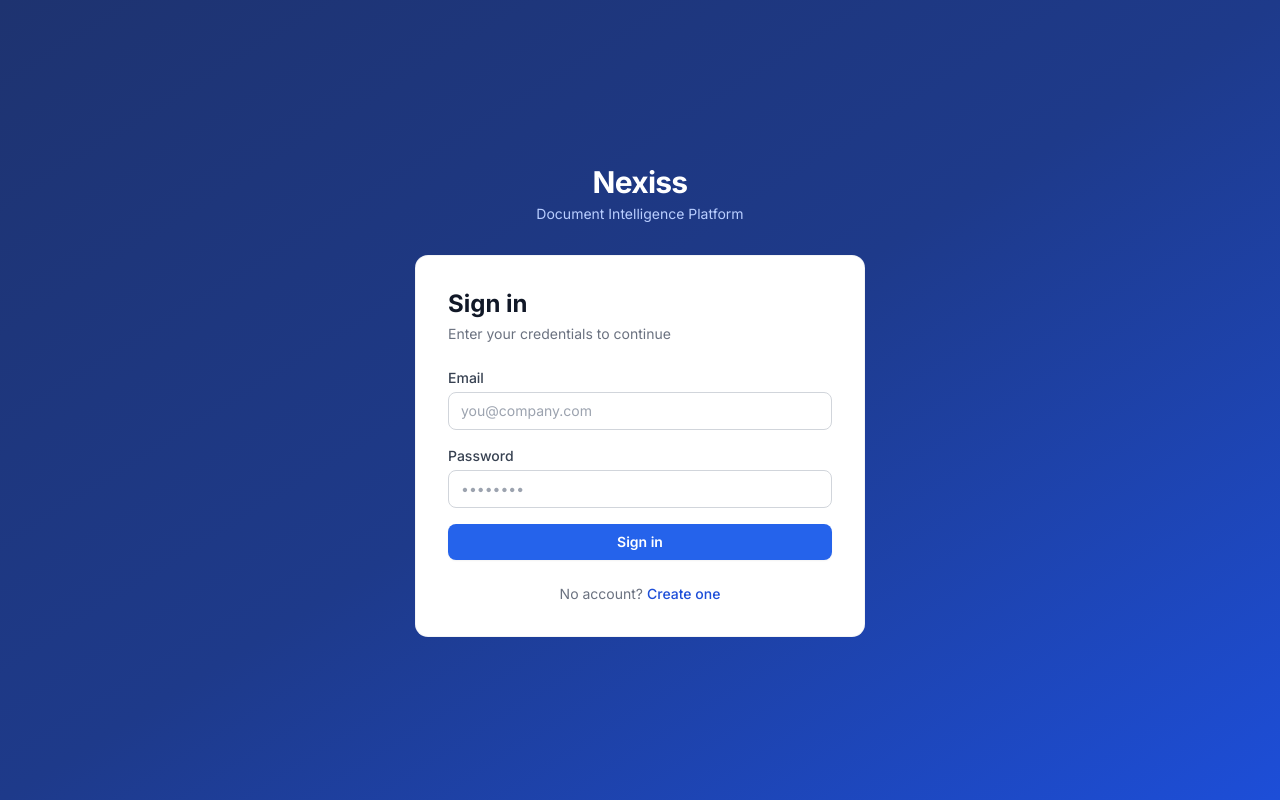
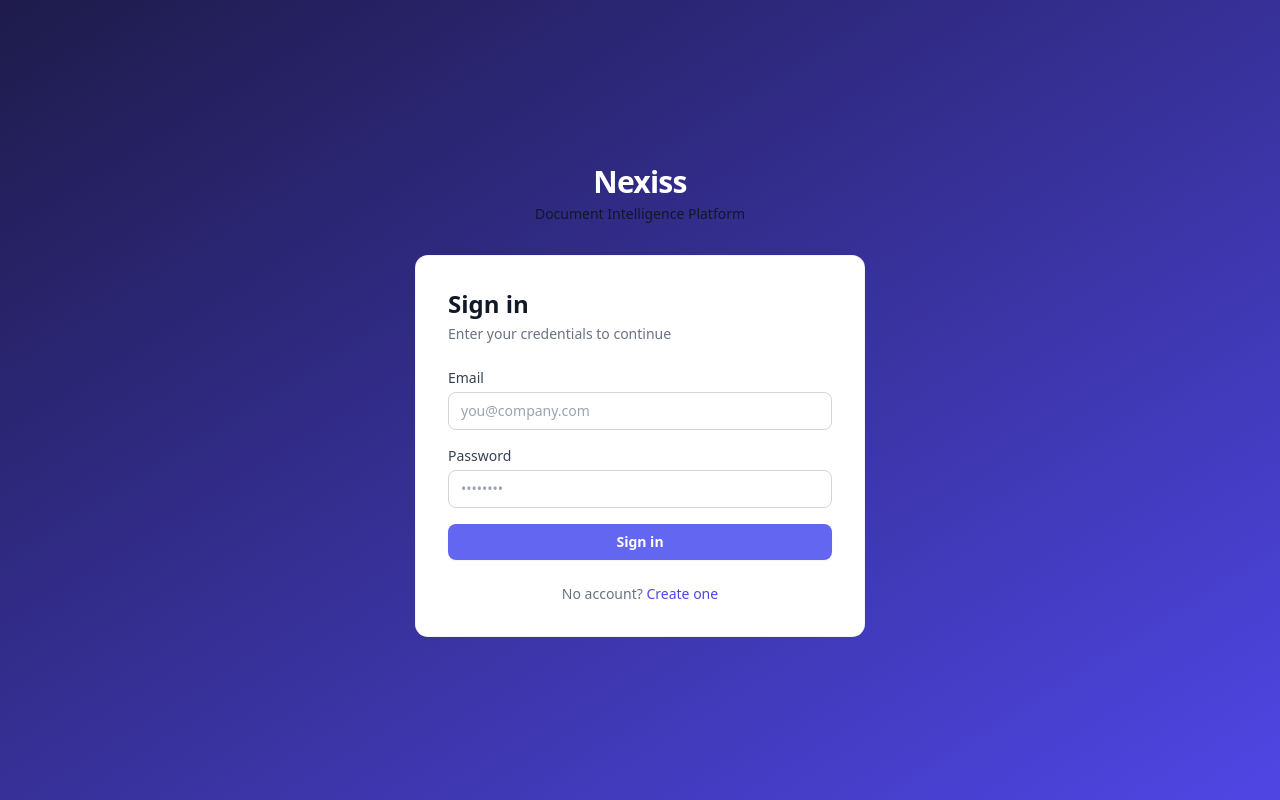
Before and after one commit to machariabrian707-art/nexiss, a React (Vite) app in the folder frontend/: page /login in a window 1280 px wide. Built offline with nearby package versions, Linux system fonts and the light colour scheme.

Commit message:
Phase 18: frontend scaffold — package.json, vite, tsconfig, tailwind

```diff
--- a/frontend/index.html
+++ b/frontend/index.html
@@ -2,12 +2,9 @@
 <html lang="en">
   <head>
     <meta charset="UTF-8" />
-    <link rel="icon" type="image/svg+xml" href="/nexiss-icon.svg" />
+    <link rel="icon" type="image/svg+xml" href="/favicon.svg" />
     <meta name="viewport" content="width=device-width, initial-scale=1.0" />
     <title>Nexiss — Document Intelligence</title>
-    <link rel="preconnect" href="https://fonts.googleapis.com" />
-    <link rel="preconnect" href="https://fonts.gstatic.com" crossorigin />
-    <link href="https://fonts.googleapis.com/css2?family=Inter:wght@400;500;600;700&display=swap" rel="stylesheet" />
   </head>
   <body>
     <div id="root"></div>
--- a/frontend/tailwind.config.js
+++ b/frontend/tailwind.config.js
@@ -5,20 +5,13 @@ export default {
     extend: {
       colors: {
         brand: {
-          50:  '#f0f4ff',
-          100: '#dce6ff',
-          200: '#b9ceff',
-          300: '#84a9ff',
-          400: '#4d7cff',
-          500: '#2563eb',
-          600: '#1d4ed8',
-          700: '#1e40af',
-          800: '#1e3a8a',
-          900: '#1e3370',
+          50:  '#eef2ff',
+          100: '#e0e7ff',
+          500: '#6366f1',
+          600: '#4f46e5',
+          700: '#4338ca',
+          900: '#1e1b4b',
         },
-      },
-      fontFamily: {
-        sans: ['Inter', 'ui-sans-serif', 'system-ui'],
       },
     },
   },
--- a/frontend/vite.config.ts
+++ b/frontend/vite.config.ts
@@ -1,24 +1,14 @@
 import { defineConfig } from 'vite'
 import react from '@vitejs/plugin-react'
-import path from 'path'
 
 export default defineConfig({
   plugins: [react()],
-  resolve: {
-    alias: {
-      '@': path.resolve(__dirname, './src'),
-    },
-  },
   server: {
     port: 3000,
     proxy: {
       '/api': {
-        target: 'http://localhost:8000',
+        target: process.env.VITE_API_URL || 'http://localhost:8000',
         changeOrigin: true,
-      },
-      '/ws': {
-        target: 'ws://localhost:8000',
-        ws: true,
       },
     },
   },
```
Also changed, not shown: frontend/package.json (+16 -22 lines), frontend/tsconfig.json (+3 -4 lines), 1 other file (tests, documents, lock files or other folders).
